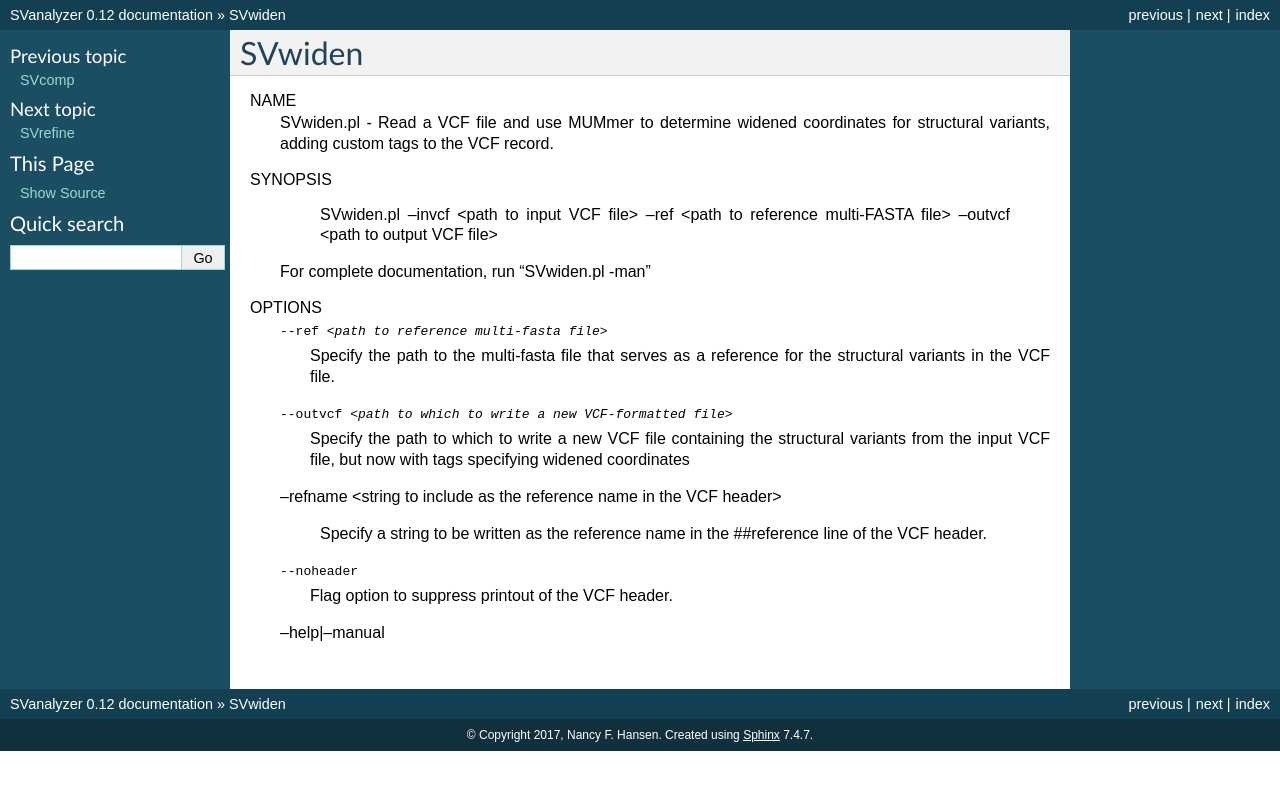
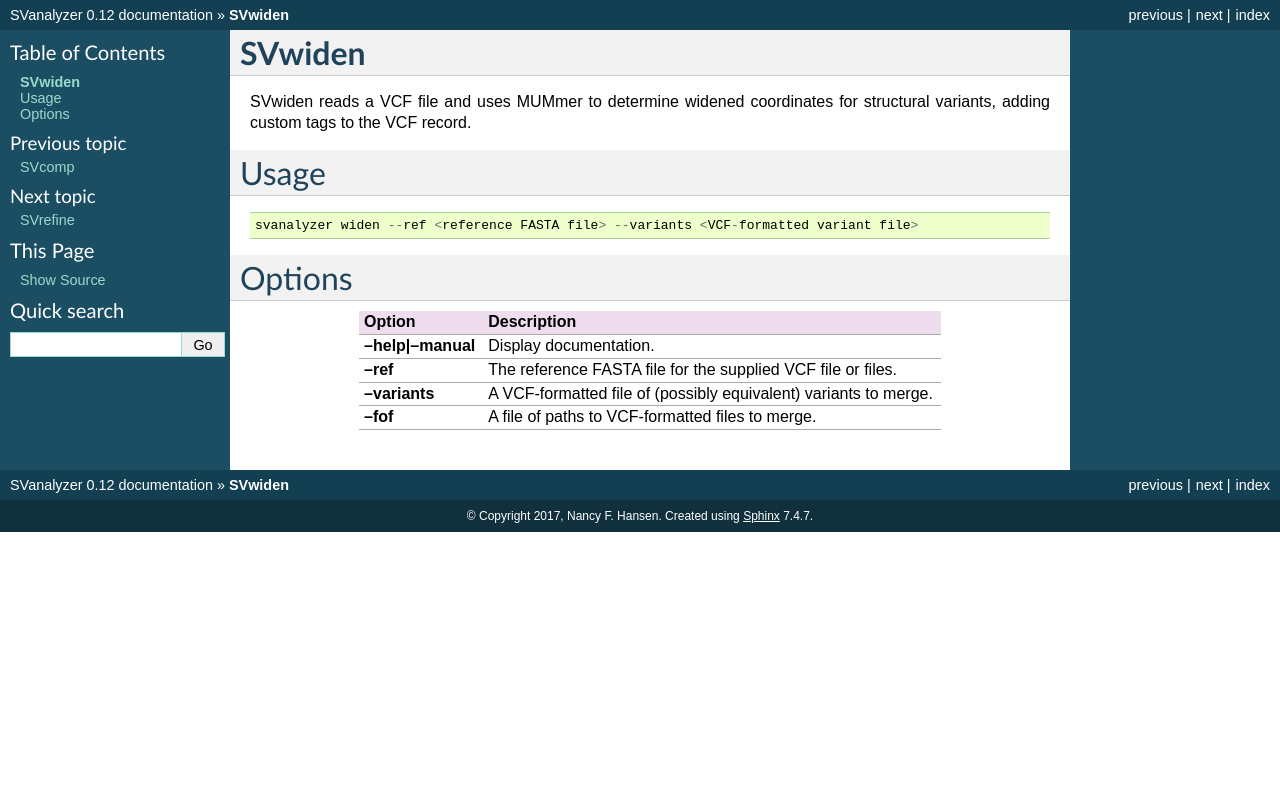
Before and after one commit to nhansen/SVanalyzer, a Sphinx documentation site: the page built from docs/svwiden.rst, in a window 1280 px wide. Shown: the top 790 px of the page. Built offline with Sphinx 7.4.7, drawn with Linux system fonts in a browser that asks for light colours.

Commit message:
Playing with sphinx

```diff
--- a/docs/svwiden.rst
+++ b/docs/svwiden.rst
@@ -1,33 +1,28 @@
 .. _svwiden:
 
-SVwiden
+===============
+**SVwiden**
 ===============
 
-NAME
-    SVwiden.pl - Read a VCF file and use MUMmer to determine widened
-    coordinates for structural variants, adding custom tags to the VCF record.
+SVwiden reads a VCF file and uses MUMmer to determine widened
+coordinates for structural variants, adding custom tags to the VCF record.
 
-SYNOPSIS
-      SVwiden.pl --invcf <path to input VCF file> --ref <path to reference multi-FASTA file> --outvcf <path to output VCF file>
+===============
+Usage
+===============
+::
 
-    For complete documentation, run "SVwiden.pl -man"
+   svanalyzer widen --ref <reference FASTA file> --variants <VCF-formatted variant file>
 
-OPTIONS
-    --ref <path to reference multi-fasta file>
-        Specify the path to the multi-fasta file that serves as a reference
-        for the structural variants in the VCF file.
+===============
+Options
+===============
 
-    --outvcf <path to which to write a new VCF-formatted file>
-        Specify the path to which to write a new VCF file containing the
-        structural variants from the input VCF file, but now with tags
-        specifying widened coordinates
-
-    --refname <string to include as the reference name in the VCF
-    header>
-        Specify a string to be written as the reference name in the
-        ##reference line of the VCF header.
-
-    --noheader
-        Flag option to suppress printout of the VCF header.
-
-    --help|--manual
+==========================     =======================================================================================================
+ Option                          Description
+==========================     =======================================================================================================
+**--help|--manual**               Display documentation.
+**--ref**                         The reference FASTA file for the supplied VCF file or files.
+**--variants**                    A VCF-formatted file of (possibly equivalent) variants to merge.
+**--fof**                         A file of paths to VCF-formatted files to merge.
+==========================     =======================================================================================================
```
Also changed, not shown: docs/svbenchmark.rst (+20 -17 lines).
